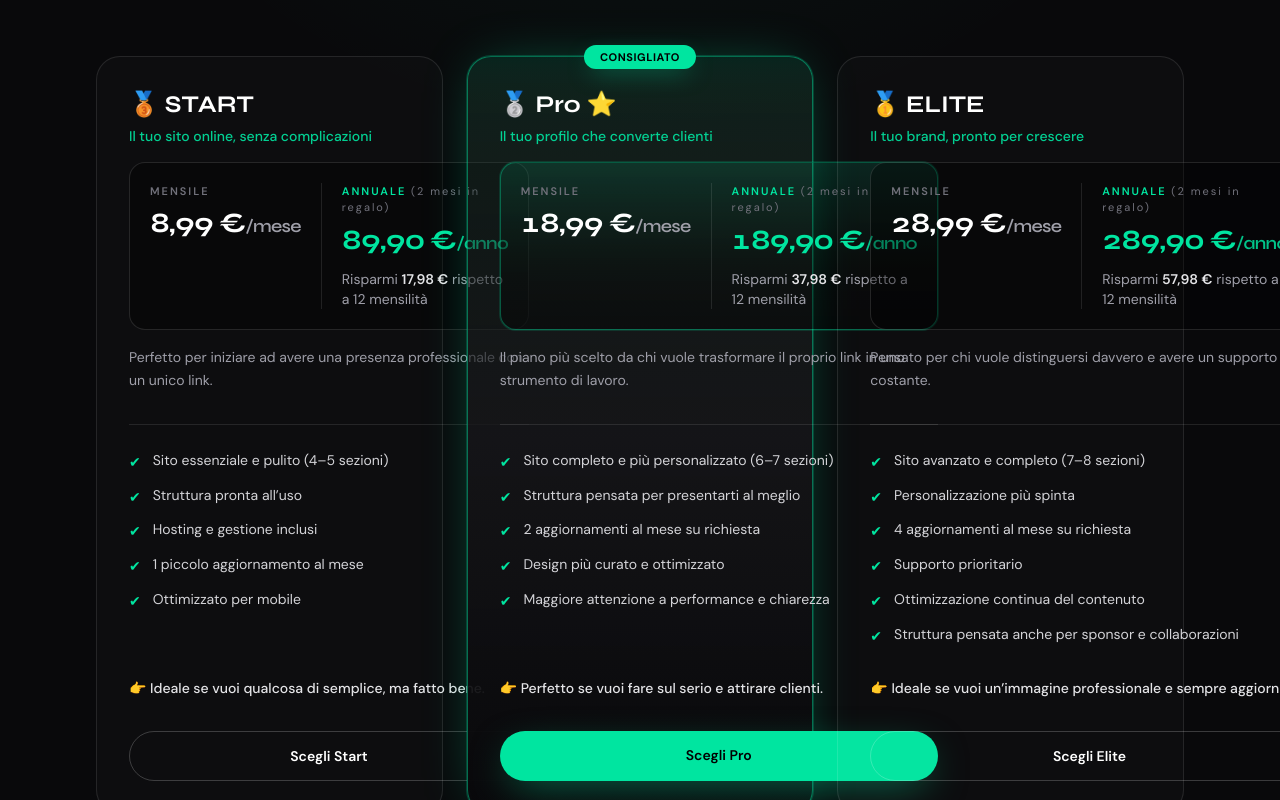
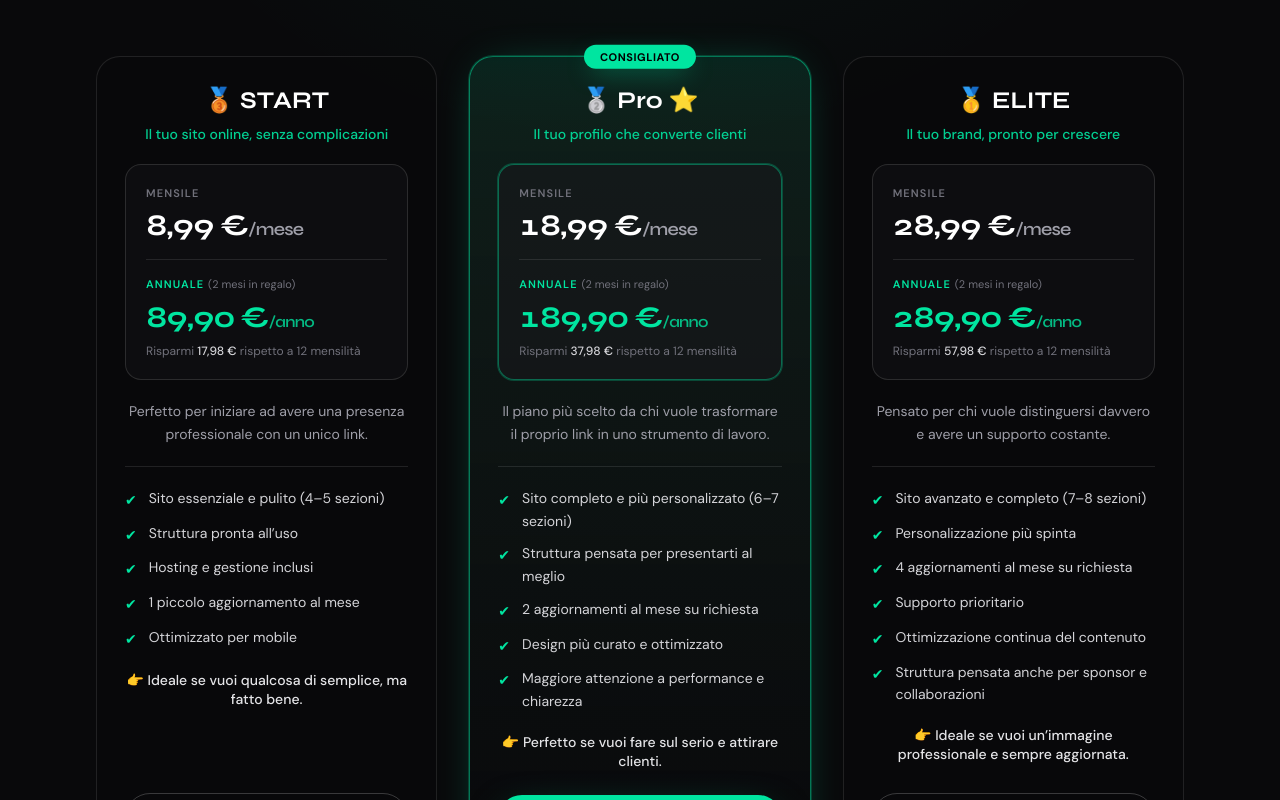
Before and after one commit to Salvo934/katahero, a Next.js app: page / in a window 1280 px wide. Shown: the part 3960-4760 px from the top of the page. Built offline with nearby package versions, Linux system fonts and the light colour scheme; no server answers.

Commit message:
pacchetti

```diff
--- a/src/components/site/Packages.tsx
+++ b/src/components/site/Packages.tsx
@@ -73,7 +73,6 @@ function formatEuro(n: number) {
   }).format(n);
 }
 
-/** Annuale = 10 mensilità (sconto equivalente a 2 mesi). */
 function annualEuro(monthlyEuro: number) {
   return monthlyEuro * 10;
 }
@@ -90,30 +89,33 @@ function TierPricing({
 
   return (
     <div
-      className={`rounded-2xl border p-5 ${
+      className={`rounded-2xl border px-5 py-5 ${
         highlighted
-          ? "border-accent/35 bg-linear-to-b from-accent/12 to-black/40 ring-1 ring-accent/15"
-          : "border-white/12 bg-black/35"
+          ? "border-accent/40 bg-zinc-900/60 ring-1 ring-accent/25"
+          : "border-white/12 bg-zinc-900/40"
       }`}
     >
-      <div className="flex flex-col gap-5 sm:flex-row sm:items-stretch sm:gap-0 sm:divide-x sm:divide-white/10">
-        <div className="flex-1 sm:pr-5">
-          <p className="text-[11px] font-semibold uppercase tracking-[0.18em] text-zinc-500">Mensile</p>
-          <p className="mt-2 font-display text-3xl font-bold tracking-tight tabular-nums text-white sm:text-[1.75rem]">
+      <div className="space-y-4">
+        <div>
+          <p className="text-[11px] font-semibold uppercase tracking-widest text-zinc-500">Mensile</p>
+          <p className="mt-1.5 font-display text-3xl font-bold tabular-nums tracking-tight text-white">
             {formatEuro(monthlyEuro)}
             <span className="text-lg font-semibold text-zinc-400">/mese</span>
           </p>
         </div>
-        <div className="flex-1 border-t border-white/10 pt-5 sm:border-t-0 sm:pl-5 sm:pt-0">
-          <p className="text-[11px] font-semibold uppercase tracking-[0.18em] text-accent">
-            Annuale <span className="font-normal normal-case text-zinc-500">(2 mesi in regalo)</span>
+
+        <div className="h-px w-full bg-white/10" aria-hidden />
+
+        <div>
+          <p className="text-[11px] font-semibold uppercase tracking-widest text-accent">
+            Annuale <span className="font-normal normal-case tracking-normal text-zinc-500">(2 mesi in regalo)</span>
           </p>
-          <p className="mt-2 font-display text-3xl font-bold tracking-tight tabular-nums text-accent sm:text-[1.75rem]">
+          <p className="mt-1.5 font-display text-2xl font-bold tabular-nums tracking-tight text-accent sm:text-3xl">
             {formatEuro(annual)}
-            <span className="text-lg font-semibold text-accent/85">/anno</span>
+            <span className="text-base font-semibold text-accent/80">/anno</span>
           </p>
-          <p className="mt-3 text-sm text-zinc-400">
-            Risparmi <span className="font-semibold text-zinc-200">{formatEuro(saving)}</span> rispetto a 12 mensilità
+          <p className="mt-2 text-xs leading-snug text-zinc-500">
+            Risparmi <span className="font-medium text-zinc-300">{formatEuro(saving)}</span> rispetto a 12 mensilità
           </p>
         </div>
       </div>
@@ -145,36 +147,35 @@ export function Packages() {
           </p>
         </div>
 
-        <div className="mt-14 grid grid-cols-1 gap-6 lg:grid-cols-3 lg:grid-rows-[auto_1fr_auto_auto] lg:items-stretch lg:gap-x-6">
+        <div className="mt-12 grid grid-cols-1 gap-6 sm:mt-14 md:gap-8 lg:grid-cols-3 lg:items-stretch">
           {tiers.map((t) => {
             const waHref = whatsappPackageUrl(t.name, t.monthlyEuro, t.tagline);
             return (
               <article
                 key={t.name}
-                className={`relative flex flex-col gap-6 rounded-3xl border p-7 transition hover:-translate-y-0.5 sm:p-8 lg:grid lg:h-full lg:row-span-4 lg:grid-rows-subgrid lg:gap-8 ${
+                className={`relative flex h-full flex-col rounded-3xl border p-6 sm:p-7 ${
                   t.highlighted
-                    ? "border-accent/45 bg-linear-to-b from-accent/12 via-zinc-900/80 to-zinc-950 shadow-[0_0_56px_-16px_rgba(0,229,160,0.4)] ring-1 ring-accent/20"
-                    : "border-white/10 bg-white/2 hover:border-white/20"
+                    ? "border-accent/50 bg-linear-to-b from-accent/12 to-zinc-950 pt-9 shadow-[0_0_48px_-20px_rgba(0,229,160,0.45)] ring-1 ring-accent/20"
+                    : "border-white/10 bg-zinc-950/80 pt-6 hover:border-white/18"
                 }`}
               >
                 {t.highlighted && (
-                  <span className="absolute -top-3 left-1/2 -translate-x-1/2 rounded-full bg-accent px-4 py-1 text-[11px] font-bold uppercase tracking-wider text-black shadow-[0_8px_24px_-8px_rgba(0,229,160,0.6)]">
+                  <span className="absolute left-1/2 top-0 -translate-x-1/2 -translate-y-1/2 rounded-full bg-accent px-4 py-1 text-[11px] font-bold uppercase tracking-wider text-black shadow-[0_8px_24px_-8px_rgba(0,229,160,0.6)]">
                     Consigliato
                   </span>
                 )}
 
-                <header className="min-h-0 space-y-4 text-center lg:text-left">
-                  <div>
-                    <h3 className="font-display text-2xl font-bold text-white">{t.heading}</h3>
-                    <p className="mt-1.5 text-sm font-medium leading-snug text-accent/90">{t.tagline}</p>
+                <div className="flex flex-1 flex-col gap-5">
+                  <div className="text-center">
+                    <h3 className="font-display text-xl font-bold text-white sm:text-2xl">{t.heading}</h3>
+                    <p className="mt-2 text-sm font-medium leading-snug text-accent/90">{t.tagline}</p>
                   </div>
 
                   <TierPricing monthlyEuro={t.monthlyEuro} highlighted={t.highlighted} />
 
-                  <p className="text-sm leading-relaxed text-zinc-400">{t.blurb}</p>
-                </header>
+                  <p className="text-center text-sm leading-relaxed text-zinc-400">{t.blurb}</p>
 
-                <ul className="min-h-0 space-y-2.5 border-t border-white/10 pt-6 text-sm leading-relaxed text-zinc-300">
+                  <ul className="space-y-2.5 border-t border-white/10 pt-5 text-sm leading-relaxed text-zinc-300">
                     {t.features.map((f) => (
                       <li key={f} className="flex gap-3">
                         <span className="mt-0.5 shrink-0 text-accent" aria-hidden>
@@ -185,19 +186,20 @@ export function Packages() {
                     ))}
                   </ul>
 
-                <p className="text-sm font-medium leading-snug text-zinc-200">
+                  <p className="text-center text-sm font-medium leading-snug text-zinc-200">
                     <span aria-hidden>👉 </span>
                     {t.callout}
                   </p>
+                </div>
 
                 <a
                   href={waHref}
                   target="_blank"
                   rel="noopener noreferrer"
-                  className={`inline-flex justify-center rounded-full px-5 py-3.5 text-center text-sm font-semibold transition ${
+                  className={`mt-6 inline-flex w-full shrink-0 justify-center rounded-full px-5 py-3.5 text-center text-sm font-semibold transition ${
                     t.highlighted
                       ? "bg-accent text-black shadow-[0_12px_40px_-12px_rgba(0,229,160,0.55)] hover:brightness-110"
-                      : "border border-white/20 text-white hover:bg-white/10"
+                      : "border border-white/20 bg-transparent text-white hover:bg-white/10"
                   }`}
                 >
                   Scegli {t.name}
```
Lines whose indentation alone changed are shown as unchanged.
